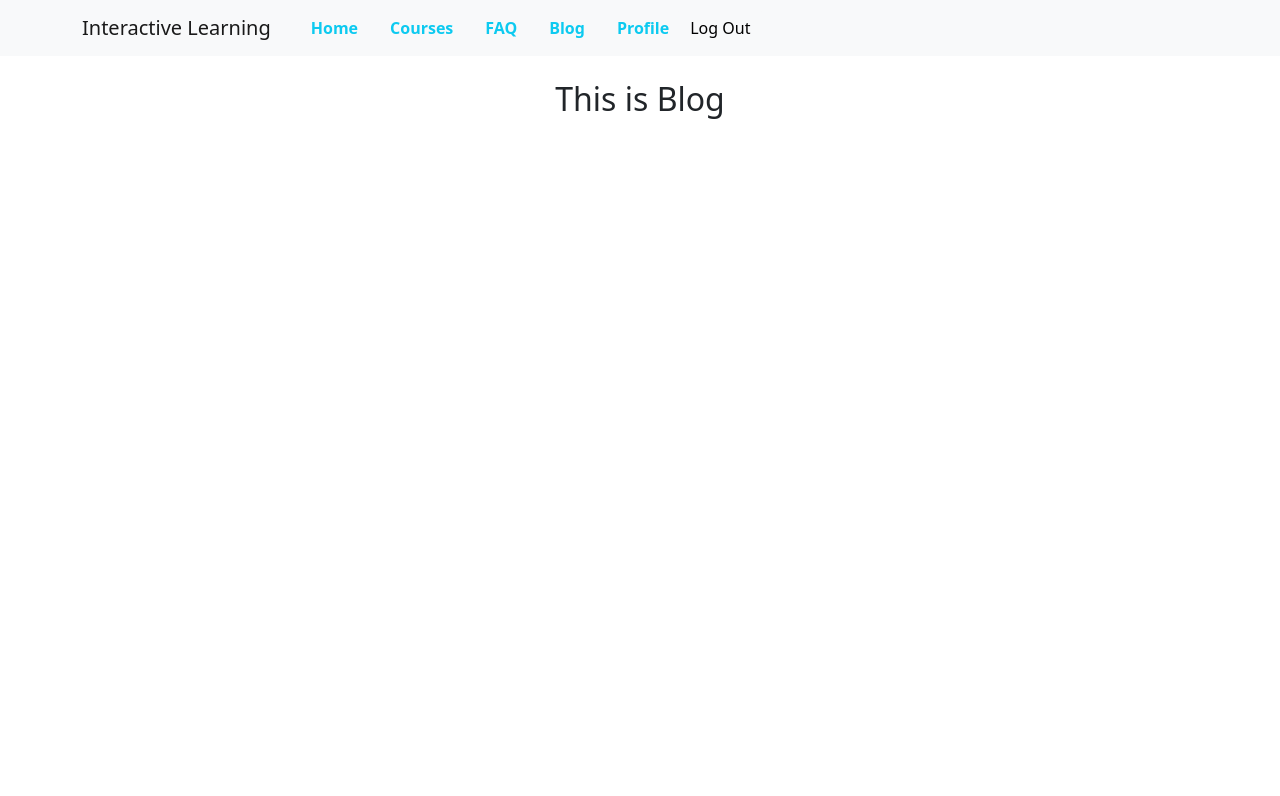
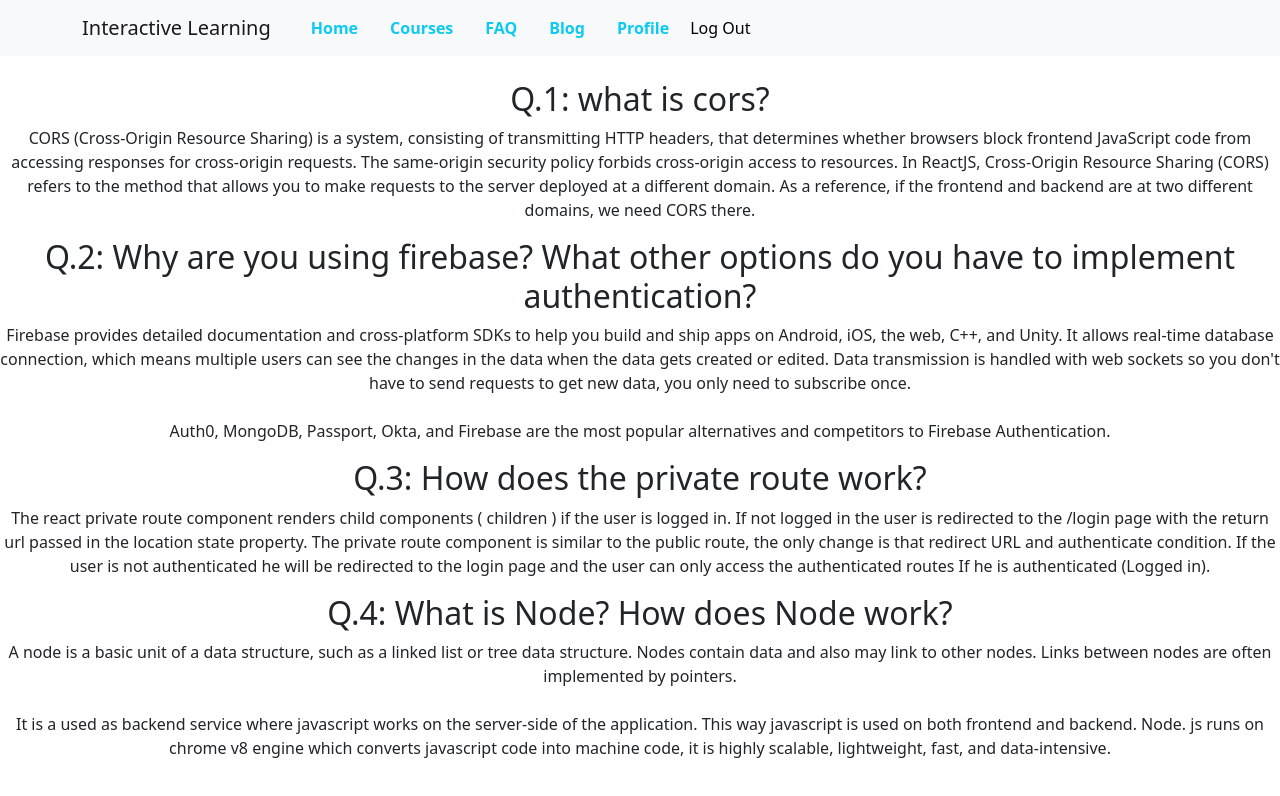
Before and after one commit to Sazzad25/Interactive_Learning_Client, a React (Create React App) app: page /blog in a window 1280 px wide. Shown: the top 796 px of the page. Built offline with nearby package versions, Linux system fonts and the light colour scheme.

Commit message:
added blog part

```diff
--- a/public/index.html
+++ b/public/index.html
@@ -24,7 +24,7 @@
       work correctly both with client-side routing and a non-root public URL.
       Learn how to configure a non-root public URL by running `npm run build`.
     -->
-    <title>React App</title>
+    <title>Interactive Learning</title>
   </head>
   <body>
     <noscript>You need to enable JavaScript to run this app.</noscript>
--- a/src/components/Blog/Blog.js
+++ b/src/components/Blog/Blog.js
@@ -3,7 +3,26 @@ import React from 'react';
 const Blog = () => {
     return (
         <div>
-            <h2>This is Blog</h2>
+            <div>
+                <h2>Q.1:  what is cors?</h2>
+                <p>CORS (Cross-Origin Resource Sharing) is a system, consisting of transmitting HTTP headers, that determines whether browsers block frontend JavaScript code from accessing responses for cross-origin requests. The same-origin security policy forbids cross-origin access to resources. In ReactJS, Cross-Origin Resource Sharing (CORS) refers to the method that allows you to make requests to the server deployed at a different domain. As a reference, if the frontend and backend are at two different domains, we need CORS there.</p>
+            </div>
+            <div>
+                <h2>Q.2: Why are you using firebase? What other options do you have to implement authentication?</h2>
+                <p>Firebase provides detailed documentation and cross-platform SDKs to help you build and ship apps on Android, iOS, the web, C++, and Unity. It allows real-time database connection, which means multiple users can see the changes in the data when the data gets created or edited. Data transmission is handled with web sockets so you don't have to send requests to get new data, you only need to subscribe once.
+
+                 <div className='mt-4'> Auth0, MongoDB, Passport, Okta, and Firebase are the most popular alternatives and competitors to Firebase Authentication. </div>
+                </p>
+            </div>
+            <div>
+                <h2>Q.3: How does the private route work?</h2>
+                <p>The react private route component renders child components ( children ) if the user is logged in. If not logged in the user is redirected to the /login page with the return url passed in the location state property. The private route component is similar to the public route, the only change is that redirect URL and authenticate condition. If the user is not authenticated he will be redirected to the login page and the user can only access the authenticated routes If he is authenticated (Logged in).</p>
+            </div>
+            <div>
+                <h2>Q.4: What is Node? How does Node work?</h2>
+                <div>A node is a basic unit of a data structure, such as a linked list or tree data structure. Nodes contain data and also may link to other nodes. Links between nodes are often implemented by pointers.</div>
+                <div className='mt-4'>It is a used as backend service where javascript works on the server-side of the application. This way javascript is used on both frontend and backend. Node. js runs on chrome v8 engine which converts javascript code into machine code, it is highly scalable, lightweight, fast, and data-intensive.</div>
+            </div>
         </div>
     );
 };
```
